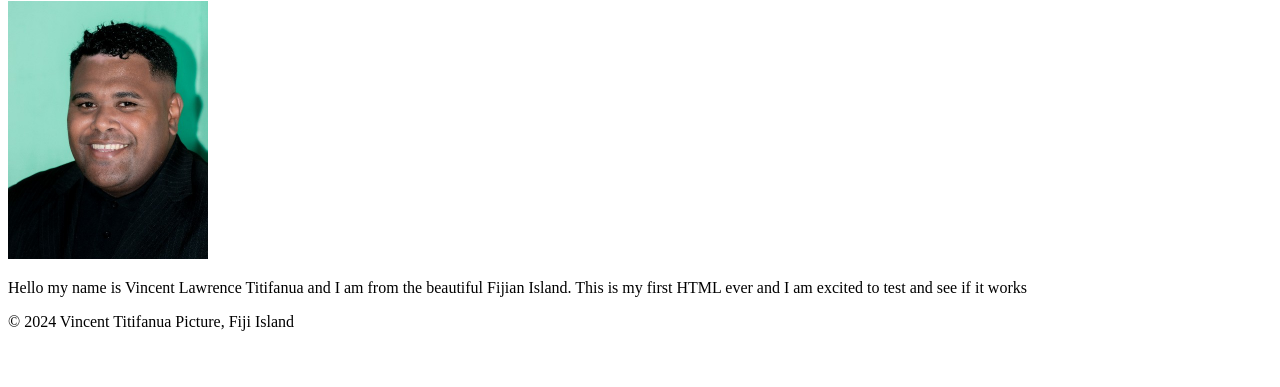
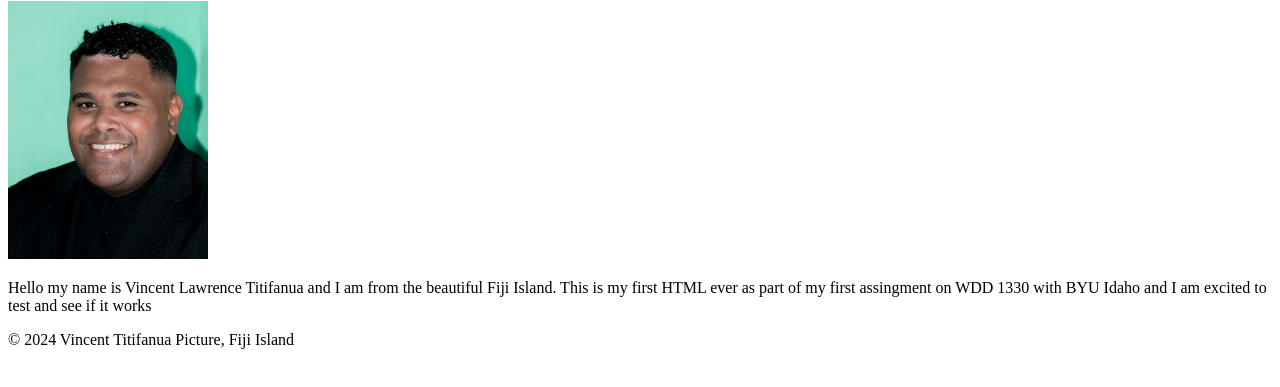
Before and after one commit to vincetitifanua/wdd-130, a plain HTML site: page index.html in a window 1280 px wide. Shown: the part 105-492 px from the top of the page. Drawn offline with Linux system fonts and the light colour scheme.

Commit message:
Added new details

```diff
--- a/index.html
+++ b/index.html
@@ -17,7 +17,7 @@
     <h1>Vincent Lawrence Titifanua | WDD 130</h1>
 <img src="image/Profile.jpg" alt="Hello my name is Vincent Lawrence Titifanua" width="200">
 
-<p>Hello my name is Vincent Lawrence Titifanua and I am from the beautiful Fijian Island. This is my first HTML ever and I am excited to test and see if it works</p>
+<p>Hello my name is Vincent Lawrence Titifanua and I am from the beautiful Fiji Island. This is my first HTML ever as part of my first assingment on WDD 1330 with BYU Idaho and I am excited to test and see if it works</p>
 </main>
 <footer>
     <p>&#169; 2024 Vincent Titifanua Picture, Fiji Island</p>
```
